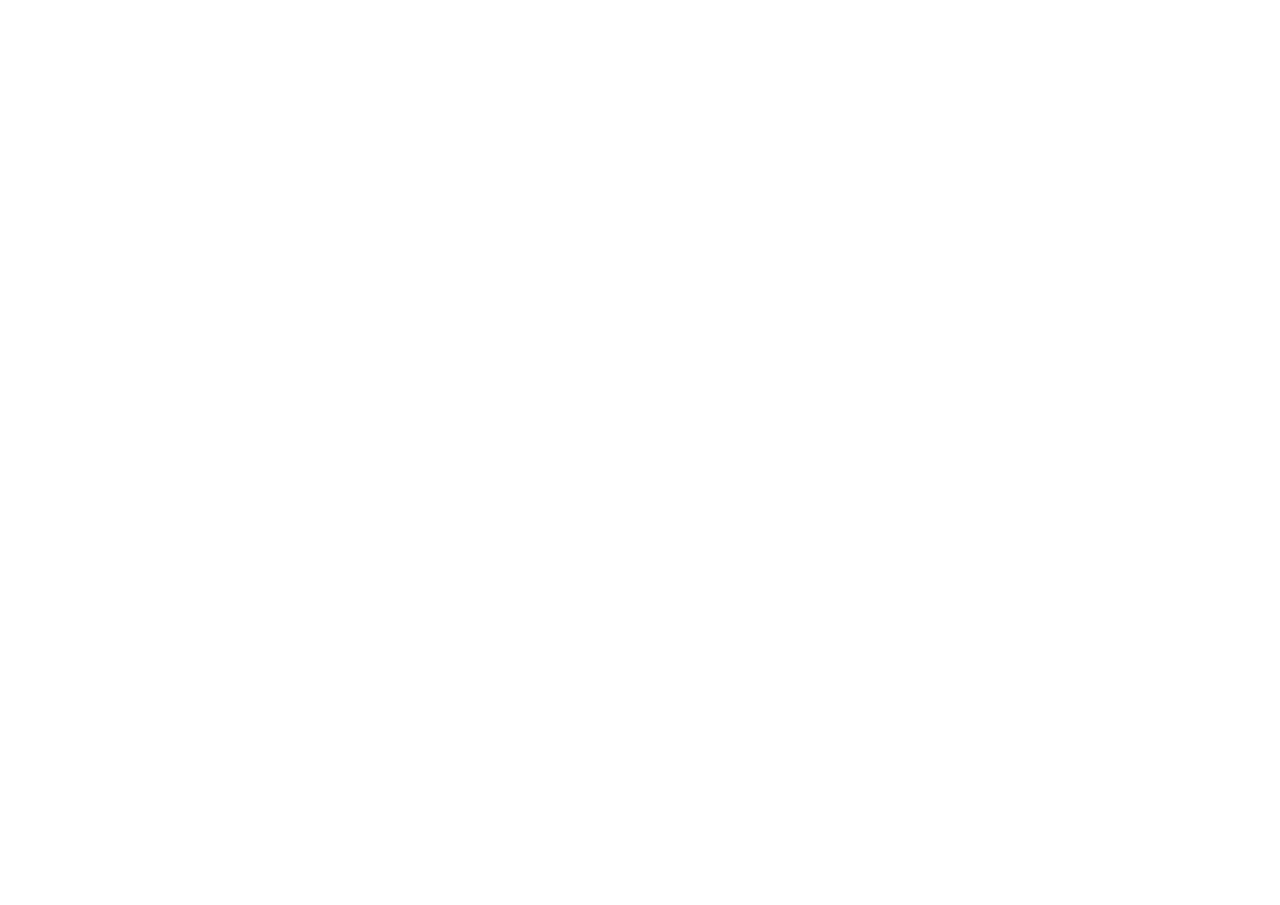
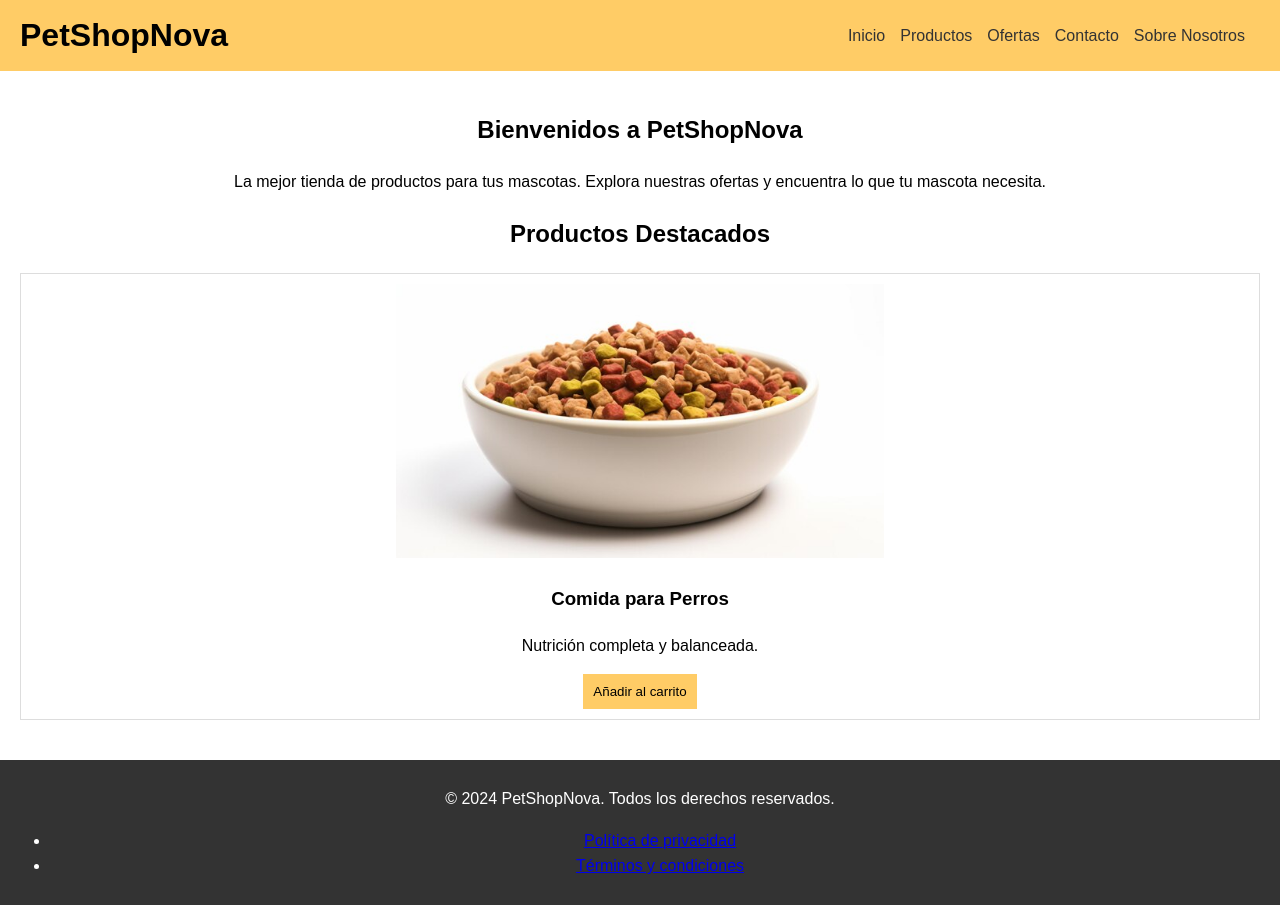
Before and after one commit to MaikolFer/PetShopNova, a plain HTML site: page index.html in a window 1280 px wide. Before the commit the page ends 800 px from the top, so only its background shows below. Drawn offline with Linux system fonts and the light colour scheme.

Commit message:
Actualizacion proyecto 2.0

```diff
--- a/index.html
+++ b/index.html
@@ -4,4 +4,53 @@
   <meta charset="UTF-8">
   <meta name="viewport" content="width=device-width, initial-scale=1.0">
   <meta http-equiv="X-UA-Compatible" content="ie=edge">
-  <title>TiendaNova</title>
+  <title>PetShopNova - Tu Tienda de Mascotas</title>
+  <link rel="stylesheet" href="style.css">
+</head>
+<body>
+
+  <header>
+    <div class="logo">
+      <h1>PetShopNova</h1>
+    </div>
+    <nav>
+      <ul>
+        <li><a href="#">Inicio</a></li>
+        <li><a href="#">Productos</a></li>
+        <li><a href="#">Ofertas</a></li>
+        <li><a href="#">Contacto</a></li>
+        <li><a href="#">Sobre Nosotros</a></li>
+      </ul>
+    </nav>
+  </header>
+
+  <main>
+    <section class="introduccion">
+      <h2>Bienvenidos a PetShopNova</h2>
+      <p>La mejor tienda de productos para tus mascotas. Explora nuestras ofertas y encuentra lo que tu mascota necesita.</p>
+    </section>
+
+    <section class="productos">
+      <h2>Productos Destacados</h2>
+      <div class="grid-productos">
+
+        <article class="producto">
+          <img src="images/comida_perros.jpg" alt="Comida para perros">
+          <h3>Comida para Perros</h3>
+          <p>Nutrición completa y balanceada.</p>
+          <button>Añadir al carrito</button>
+        </article>
+
+      </div>
+    </section>
+  </main>
+
+  <footer>
+    <p>&copy; 2024 PetShopNova. Todos los derechos reservados.</p>
+    <ul>
+      <li><a href="#">Política de privacidad</a></li>
+      <li><a href="#">Términos y condiciones</a></li>
+    </ul>
+  </footer>
+</body>
+</html>
--- /dev/null
+++ b/style.css
@@ -0,0 +1,91 @@
+body {
+  margin: 0;
+  font-family: Arial, sans-serif;
+  line-height: 1.6;
+  min-height: 100vh;
+  display: flex;
+  flex-direction: column;
+}
+
+main {
+  flex-grow: 1;
+}
+
+header {
+  display: flex;
+  justify-content: space-between;
+  align-items: center;
+  background-color: #ffcc66;
+  padding: 10px 20px;
+}
+
+header .logo h1 {
+  margin: 0;
+}
+
+nav ul {
+  list-style: none;
+  padding: 0;
+  margin: 0;
+  display: flex;
+}
+
+nav ul li {
+  margin-right: 15px;
+}
+
+nav ul li a {
+  text-decoration: none;
+  color: #333;
+}
+
+main {
+  padding: 20px;
+}
+
+.introduccion {
+  text-align: center;
+  margin-bottom: 20px;
+}
+
+.productos {
+  margin: 20px 0;
+}
+
+.productos h2 {
+  text-align: center;
+  margin-bottom: 20px;
+}
+
+.grid-productos {
+  display: grid;
+  grid-template-columns: repeat(auto-fit, minmax(200px, 1fr));
+  gap: 20px;
+}
+
+.producto {
+  border: 1px solid #ddd;
+  padding: 10px;
+  text-align: center;
+}
+
+.producto img {
+  width: 40%;
+  height: auto;
+  margin: 0 auto;
+}
+
+
+.producto button {
+  background-color: #ffcc66;
+  border: none;
+  padding: 10px;
+  cursor: pointer;
+}
+
+footer {
+  background-color: #333;
+  color: #fff;
+  text-align: center;
+  padding: 10px;
+}
```
Also changed, not shown: Images/Comida_perros.jpg (added).
